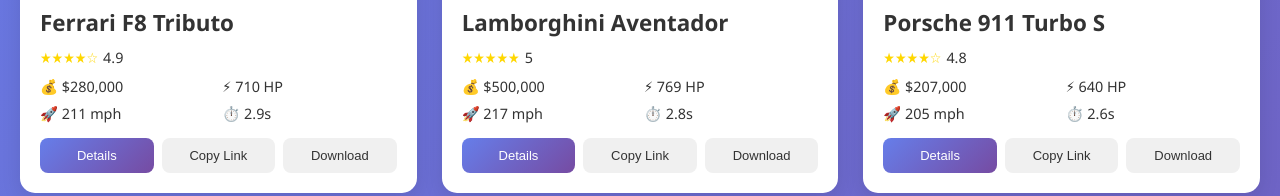
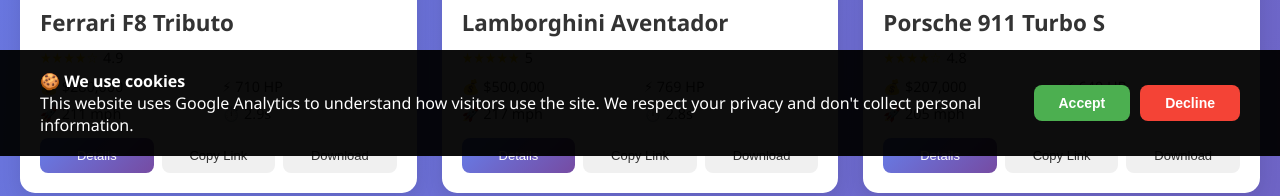
Before and after one commit to yatin102/Car-Choise, a plain HTML site: page index.html in a window 1280 px wide. Shown: the part 644-840 px from the top of the page. Drawn offline with Linux system fonts and the light colour scheme.

Commit message:
Added Google Analytics and cookie consent
Integrated GA tracking ID G-91ELYC98RZ with GDPR-compliant cookie banner

```diff
--- a/index.html
+++ b/index.html
@@ -7,12 +7,22 @@
       window.dataLayer = window.dataLayer || [];
       function gtag(){dataLayer.push(arguments);}
       gtag('js', new Date());
-
       gtag('config', 'G-91ELYC98RZ');
     </script>
+
     <meta charset="UTF-8">
     <meta name="viewport" content="width=device-width, initial-scale=1.0">
-    <title>Ultimate Car Gallery</title>
+    <meta name="description" content="Explore the ultimate car gallery featuring sports cars, luxury vehicles, electric cars, and classics. Search, compare, and discover your dream car!">
+    <meta name="keywords" content="cars, sports cars, luxury cars, electric cars, car gallery, Ferrari, Lamborghini, Tesla, Porsche">
+    <meta name="author" content="Car Gallery">
+
+    <!-- Open Graph / Social Media Meta Tags -->
+    <meta property="og:title" content="Ultimate Car Gallery - Discover Amazing Cars">
+    <meta property="og:description" content="Browse, search, and compare the world's most amazing cars. Features sports cars, luxury vehicles, and electric supercars.">
+    <meta property="og:type" content="website">
+    <meta property="og:image" content="https://images.unsplash.com/photo-1583121274602-3e2820c69888?w=1200&q=80">
+
+    <title>Ultimate Car Gallery - Explore Amazing Cars</title>
     <style>
         * {
             margin: 0;
@@ -551,10 +561,72 @@
         .notification.success { background: #4CAF50; color: white; }
         .notification.info { background: #2196F3; color: white; }
 
+        .cookie-banner {
+            position: fixed;
+            bottom: 0;
+            left: 0;
+            right: 0;
+            background: rgba(0, 0, 0, 0.95);
+            color: white;
+            padding: 20px;
+            display: none;
+            z-index: 3000;
+            animation: slideUp 0.4s;
+        }
+
+        @keyframes slideUp {
+            from { transform: translateY(100%); }
+            to { transform: translateY(0); }
+        }
+
+        .cookie-content {
+            max-width: 1200px;
+            margin: 0 auto;
+            display: flex;
+            align-items: center;
+            justify-content: space-between;
+            gap: 20px;
+            flex-wrap: wrap;
+        }
+
+        .cookie-text {
+            flex: 1;
+            min-width: 250px;
+        }
+
+        .cookie-buttons {
+            display: flex;
+            gap: 10px;
+        }
+
+        .cookie-btn {
+            padding: 10px 25px;
+            border: none;
+            border-radius: 8px;
+            cursor: pointer;
+            font-weight: bold;
+            transition: all 0.3s;
+        }
+
+        .cookie-btn.accept {
+            background: #4CAF50;
+            color: white;
+        }
+
+        .cookie-btn.decline {
+            background: #f44336;
+            color: white;
+        }
+
+        .cookie-btn:hover {
+            transform: scale(1.05);
+        }
+
         @media (max-width: 768px) {
             h1 { font-size: 1.8em; }
             .gallery { grid-template-columns: repeat(auto-fill, minmax(250px, 1fr)); }
             .tabs { justify-content: flex-start; }
+            .cookie-content { flex-direction: column; text-align: center; }
         }
     </style>
 </head>
@@ -650,6 +722,20 @@
     </div>
 
     <div class="notification" id="notification"></div>
+
+    <!-- Cookie Consent Banner -->
+    <div class="cookie-banner" id="cookieBanner">
+        <div class="cookie-content">
+            <div class="cookie-text">
+                <strong>🍪 We use cookies</strong><br>
+                This website uses Google Analytics to understand how visitors use the site. We respect your privacy and don't collect personal information.
+            </div>
+            <div class="cookie-buttons">
+                <button class="cookie-btn accept" onclick="acceptCookies()">Accept</button>
+                <button class="cookie-btn decline" onclick="declineCookies()">Decline</button>
+            </div>
+        </div>
+    </div>
 
     <script>
         const cars = [
@@ -840,6 +926,35 @@
         let currentImageIndex = {};
         let quizScore = 0;
         let currentQuizCar = null;
+
+        // Cookie Consent Management
+        function showCookieBanner() {
+            const consent = localStorage.getItem('cookieConsent');
+            if (!consent) {
+                document.getElementById('cookieBanner').style.display = 'block';
+            }
+        }
+
+        function acceptCookies() {
+            localStorage.setItem('cookieConsent', 'accepted');
+            document.getElementById('cookieBanner').style.display = 'none';
+            showNotification('Cookie preferences saved!', 'success');
+
+            // Enable Google Analytics
+            window['ga-disable-G-91ELYC98RZ'] = false;
+        }
+
+        function declineCookies() {
+            localStorage.setItem('cookieConsent', 'declined');
+            document.getElementById('cookieBanner').style.display = 'none';
+            showNotification('Cookie preferences saved!', 'info');
+
+            // Disable Google Analytics
+            window['ga-disable-G-91ELYC98RZ'] = true;
+        }
+
+        // Show cookie banner on page load
+        window.addEventListener('load', showCookieBanner);
 
         function displayCars(carsToDisplay) {
             const gallery = document.getElementById('gallery');
@@ -1173,5 +1288,4 @@
         displayCars(cars);
     </script>
 </body>
-
 </html>
```
Lines whose indentation alone changed are shown as unchanged.
